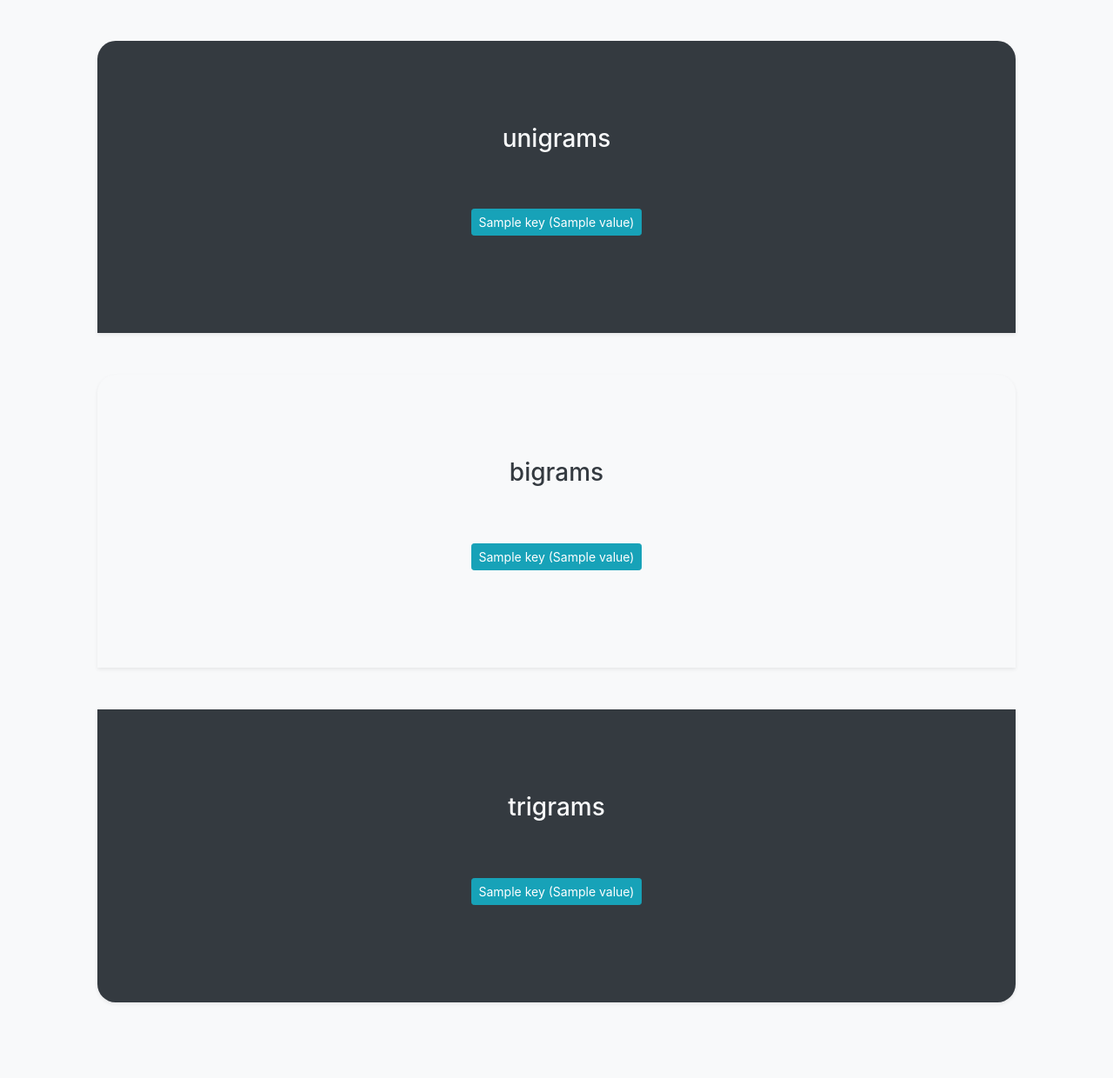
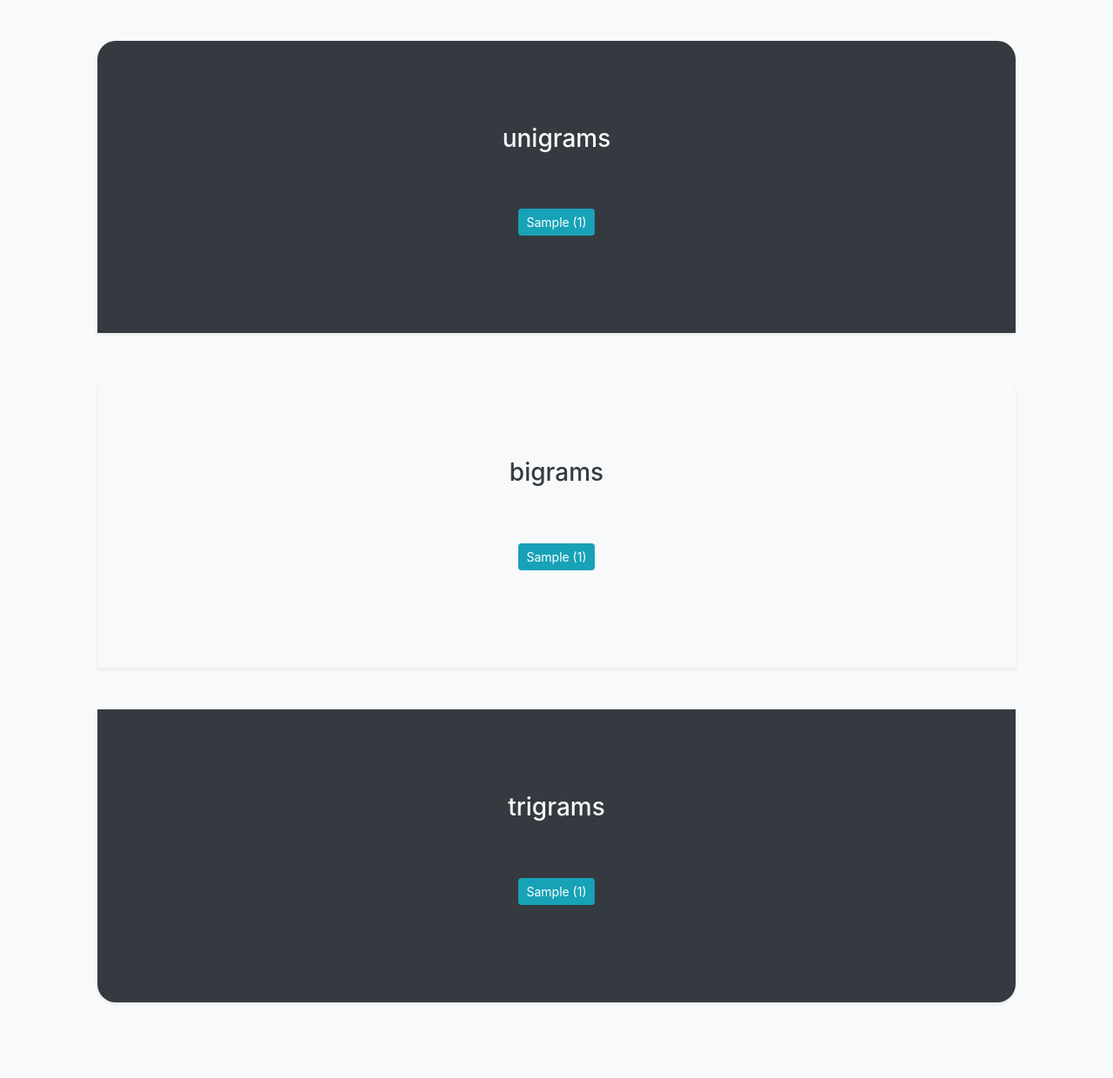
Before and after one commit to doguma/Doby, a Flask app: template app/templates/index.html in a window 1280 px wide. Shown: the part 2314-3554 px from the top of the page at 87% size. Run offline with Flask 2, Linux system fonts and the light colour scheme; tables that the repository leaves empty hold one stand-in row (values such as "Sample post"); the template is opened without the code that fills it: values that come from a table or form of the project are taken from there, most other values are stand-ins (such as "Sample title", 1, 10 or a date in 2020); parts of the project's set-up code (start-up, migrations or seed data) failed here and were passed over; some libraries are stand-ins or nearby versions.

Commit message:
word cloud recovery

```diff
--- a/app/app.py
+++ b/app/app.py
@@ -153,6 +153,10 @@ def index():
     ngram3_t = {}
     keywords = Word.query.all()
     articles = TrendyArticle.query.all()
+    wc_1gram = WordCloudT1.query.all()
+    wc_bigram = WordCloudT2.query.all()
+    wc_trigram = WordCloudT3.query.all()
+
 
     if request.form:
         new_word = request.form.get("add_keyword")
@@ -167,7 +171,7 @@ def index():
             db.session.commit()
             keywords = Word.query.all()
 
-    return render_template("index.html", trending_articles = articles, today = today, keywords = keywords, err_message = message, ngram1 = ngram1_t, ngram2 = ngram2_t, ngram3 = ngram3_t)
+    return render_template("index.html", trending_articles = articles, today = today, keywords = keywords, err_message = message, ngram1 = wc_1gram, ngram2 = wc_bigram, ngram3 = wc_trigram)
 
 
 
--- a/app/templates/index.html
+++ b/app/templates/index.html
@@ -129,14 +129,14 @@
                     <div class="bg-dark shadow-sm mx-5 mt-5 mb-5 pb-5" style="border-radius: 21px 21px 0 0;">
                         <div class="justify-content-center mx-3 mb-5 mt-2 pt-5" style="text-align:center;">
                             <h3 class="text-light mt-5 mb-5">unigrams</h3>
-                            {% for key, value in ngram1.items() %}
+                            {% for i in ngram1 %}
 
-                            {% if value >= 30 %}
-                            <button type="button" class="btn btn-info btn-lg m-3">{{key}} ({{value}})</button>
-                            {% elif value >= 20 %}
-                            <button type="button" class="btn btn-info btn-md m-3">{{key}} ({{value}})</button>
+                            {% if i.count >= 30 %}
+                            <button type="button" class="btn btn-info btn-lg m-3">{{i.word}} ({{i.count}})</button>
+                            {% elif i.count >= 20 %}
+                            <button type="button" class="btn btn-info btn-md m-3">{{i.word}} ({{i.count}})</button>
                             {% else %}
-                            <button type="button" class="btn btn-info btn-sm m-3">{{key}} ({{value}})</button>
+                            <button type="button" class="btn btn-info btn-sm m-3">{{i.word}} ({{i.count}})</button>
                             {% endif %}
                             {% endfor %}
                         </div>
@@ -147,14 +147,14 @@
                     <div class="bg-light shadow-sm mx-5 mt-5 mb-5 pb-5" style="border-radius: 21px 21px 0 0;">
                         <div class="justify-content-center mx-3 mb-5 mt-2 pt-5" style="text-align:center;">
                             <h3 class="text-dark mt-5 mb-5 ">bigrams</h3>
-                            {% for key, value in ngram2.items() %}
+                            {% for i in ngram2 %}
 
-                            {% if value >= 20 %}
-                            <button type="button" class="btn btn-info btn-lg m-3">{{key}} ({{value}})</button>
-                            {% elif value >= 10 %}
-                            <button type="button" class="btn btn-info btn-md m-3">{{key}} ({{value}})</button>
+                            {% if i.count >= 20 %}
+                            <button type="button" class="btn btn-info btn-lg m-3">{{i.word}} ({{i.count}})</button>
+                            {% elif i.count >= 8 %}
+                            <button type="button" class="btn btn-info btn-md m-3">{{i.word}} ({{i.count}})</button>
                             {% else %}
-                            <button type="button" class="btn btn-info btn-sm m-3">{{key}} ({{value}})</button>
+                            <button type="button" class="btn btn-info btn-sm m-3">{{i.word}} ({{i.count}})</button>
                             {% endif %}
                             {% endfor %}
                         </div>
@@ -165,14 +165,14 @@
                     <div class="bg-dark shadow-sm mx-5 mt-5 mb-5 pb-5" style="border-radius: 0 0 21px 21px ;">
                         <div class="justify-content-center mx-3 mb-5 mt-2 pt-5" style="text-align:center;">
                             <h3 class="text-light mt-5 mb-5 ">trigrams</h3>
-                            {% for key, value in ngram3.items() %}
+                            {% for i in ngram3 %}
 
-                            {% if value >= 8 %}
-                            <button type="button" class="btn btn-info btn-lg m-3">{{key}} ({{value}})</button>
-                            {% elif value >= 6 %}
-                            <button type="button" class="btn btn-info btn-md m-3">{{key}} ({{value}})</button>
+                            {% if i.count >= 8 %}
+                            <button type="button" class="btn btn-info btn-lg m-3">{{i.word}} ({{i.count}})</button>
+                            {% elif i.count >= 6 %}
+                            <button type="button" class="btn btn-info btn-md m-3">{{i.word}} ({{i.count}})</button>
                             {% else %}
-                            <button type="button" class="btn btn-info btn-sm m-3">{{key}} ({{value}})</button>
+                            <button type="button" class="btn btn-info btn-sm m-3">{{i.word}} ({{i.count}})</button>
                             {% endif %}
                             {% endfor %}
                         </div>
--- a/app/templates/search.html
+++ b/app/templates/search.html
@@ -45,7 +45,7 @@
                     <div class="mb-5 pb-2 justify-content-center align-items-center">
 
                         <h3 class="display-5 fw-normal">Title of your thesis </h3>
-                        <p style="font-size:95%" class="lead mb-3"> click the refresh icon to generate thesis from the queried articles </p>
+                        <p style="font-size:95%" class="lead mb-3 mx-4"> click the refresh icon to generate thesis from the queried articles </p>
 
                         <div class="mx-5 mt-3 mb-3 px-3"><em><b>
                             {% if random_sentence %}
@@ -67,7 +67,7 @@
                 </div>
 
                 <div class="position-relative bg-dark text-center text-light pt-5 mb-5 pb-5">
-                    <div class="pt-5 mb-5 pb-3">
+                    <div class="pt-5 mb-3 pb-3">
                         <h2>Articles based on Searched Keywords</h2>
                     </div>
                     <div class="container d-md-flex flex-md-equal mw-95 text-light mb-3">
```
